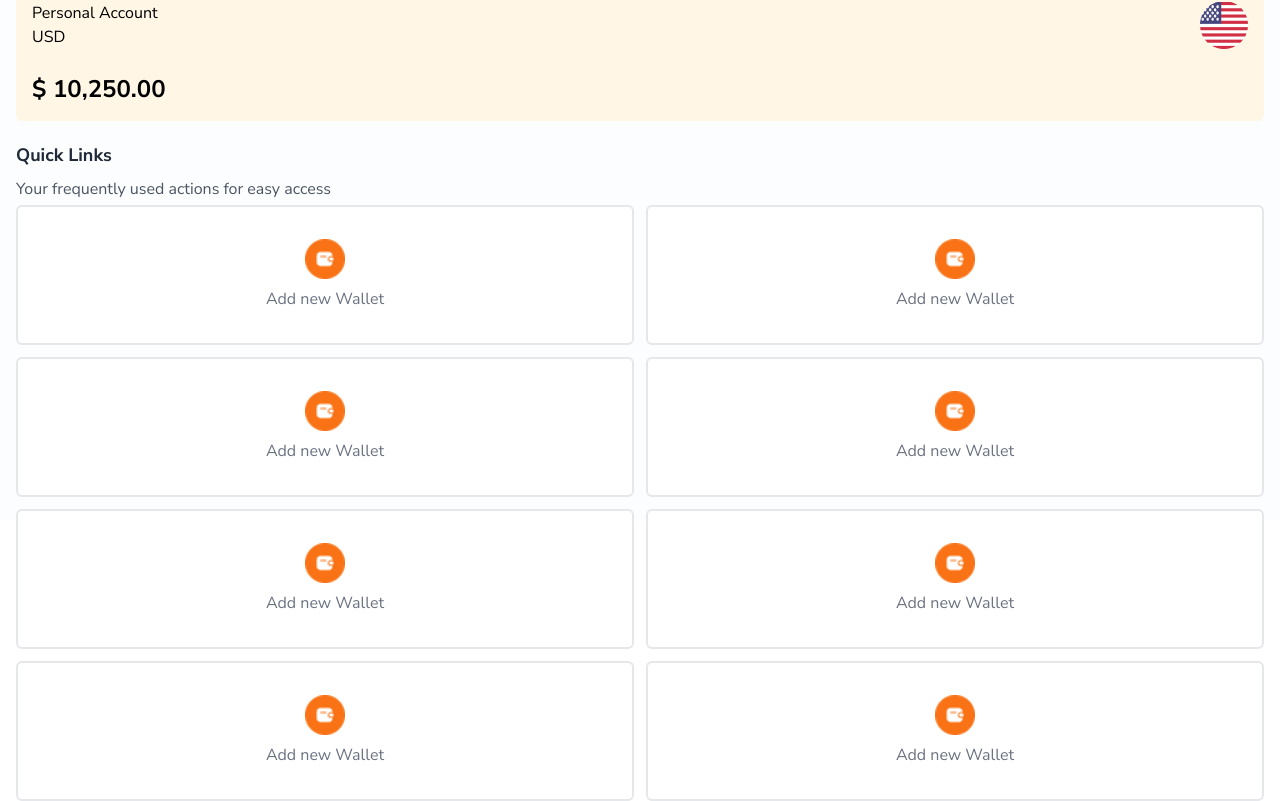
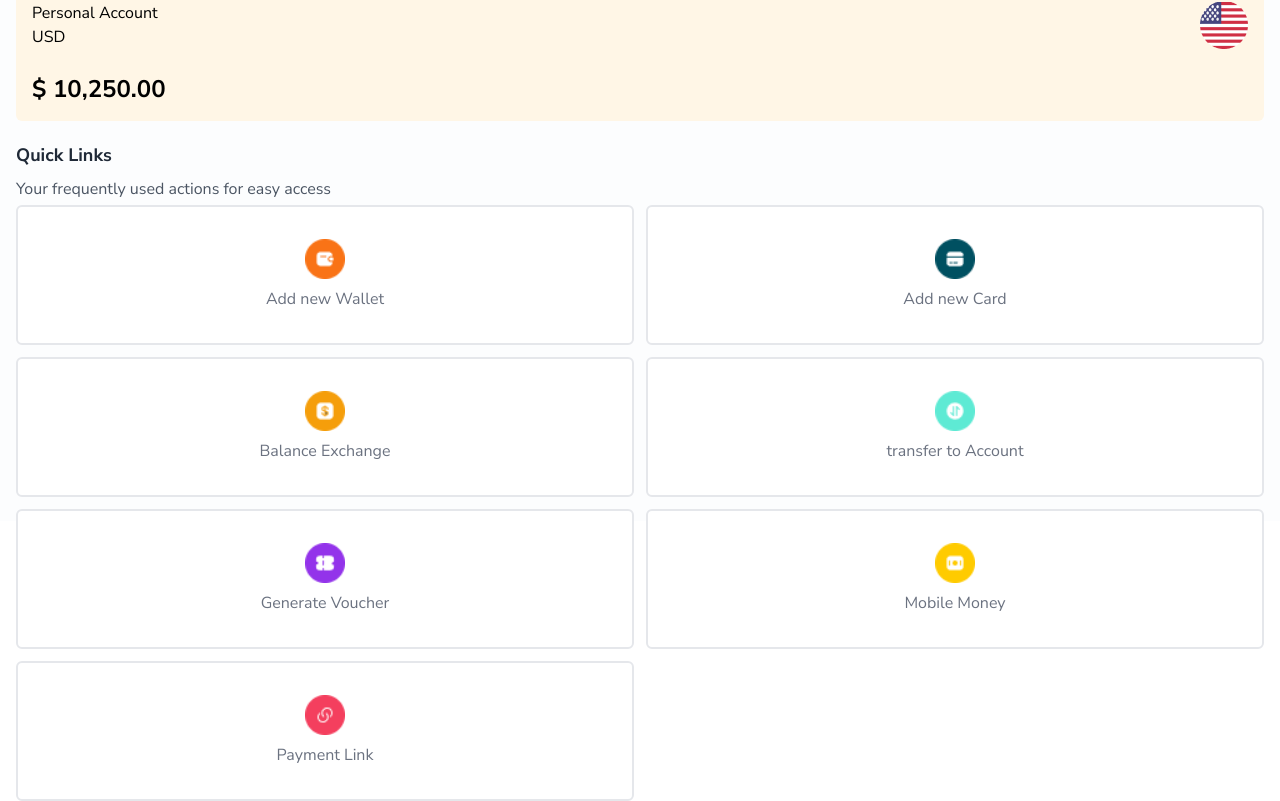
Before and after one commit to mendsalbert/GenioPay, a React (Create React App) app: page / in a window 1280 px wide. Shown: the part 279-1080 px from the top of the page. Built offline with nearby package versions, Linux system fonts and the light colour scheme.

Commit message:
genopay ui

```diff
--- a/src/App.js
+++ b/src/App.js
@@ -87,35 +87,31 @@ const App = () => {
               <p className="text-gray-500  ">Add new Wallet</p>
             </div>
             <div className="bg-white text-center border-2 items-center justify-center space-y-2 rounded-md flex flex-col p-8">
-              <img src="/img/addwallet.png" className="w-10" />
-              <p className="text-gray-500  ">Add new Wallet</p>
+              <img src="/img/addcard.png" className="w-10" />
+              <p className="text-gray-500  ">Add new Card</p>
             </div>
 
             <div className="bg-white text-center border-2 items-center justify-center space-y-2 rounded-md flex flex-col p-8">
-              <img src="/img/addwallet.png" className="w-10" />
-              <p className="text-gray-500  ">Add new Wallet</p>
+              <img src="/img/balanceexchange.png" className="w-10" />
+              <p className="text-gray-500  ">Balance Exchange</p>
             </div>
             <div className="bg-white text-center border-2 items-center justify-center space-y-2 rounded-md flex flex-col p-8">
-              <img src="/img/addwallet.png" className="w-10" />
-              <p className="text-gray-500  ">Add new Wallet</p>
+              <img src="/img/transfer.png" className="w-10" />
+              <p className="text-gray-500  ">transfer to Account</p>
             </div>
 
             <div className="bg-white text-center border-2 items-center justify-center space-y-2 rounded-md flex flex-col p-8">
-              <img src="/img/addwallet.png" className="w-10" />
-              <p className="text-gray-500  ">Add new Wallet</p>
+              <img src="/img/generate.png" className="w-10" />
+              <p className="text-gray-500  ">Generate Voucher</p>
             </div>
             <div className="bg-white text-center border-2 items-center justify-center space-y-2 rounded-md flex flex-col p-8">
-              <img src="/img/addwallet.png" className="w-10" />
-              <p className="text-gray-500  ">Add new Wallet</p>
+              <img src="/img/momo.png" className="w-10" />
+              <p className="text-gray-500  ">Mobile Money</p>
             </div>
 
             <div className="bg-white text-center border-2 items-center justify-center space-y-2 rounded-md flex flex-col p-8">
-              <img src="/img/addwallet.png" className="w-10" />
-              <p className="text-gray-500  ">Add new Wallet</p>
-            </div>
-            <div className="bg-white text-center border-2 items-center justify-center space-y-2 rounded-md flex flex-col p-8">
-              <img src="/img/addwallet.png" className="w-10" />
-              <p className="text-gray-500  ">Add new Wallet</p>
+              <img src="/img/payment_link.png" className="w-10" />
+              <p className="text-gray-500  ">Payment Link</p>
             </div>
           </div>
         </div>
```
